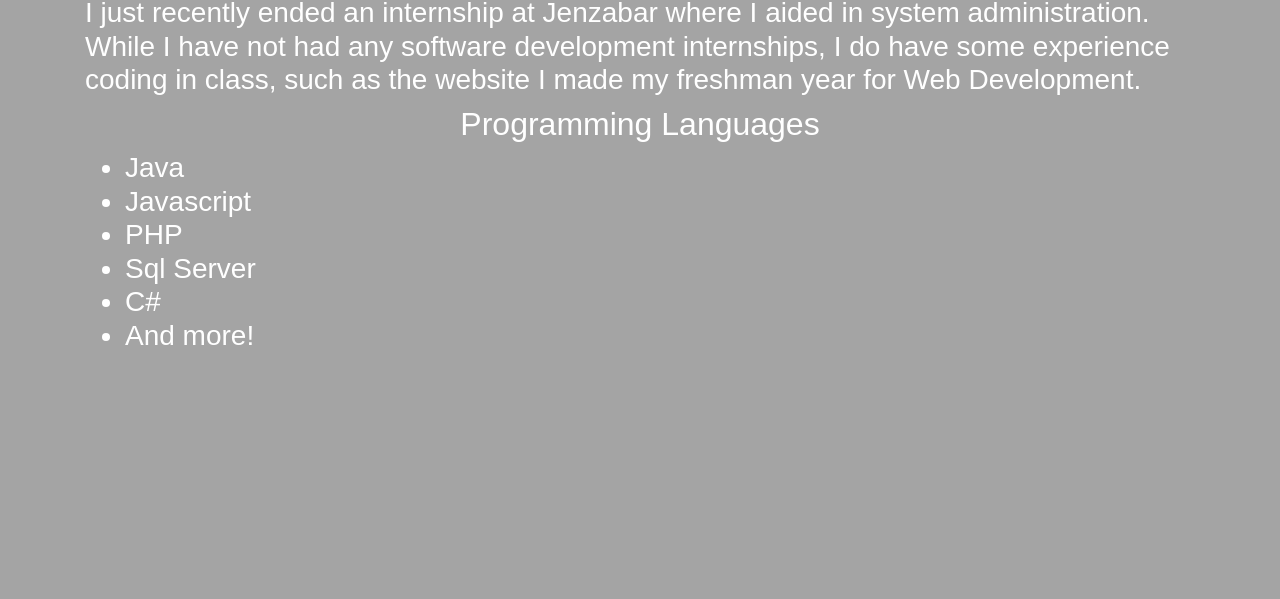
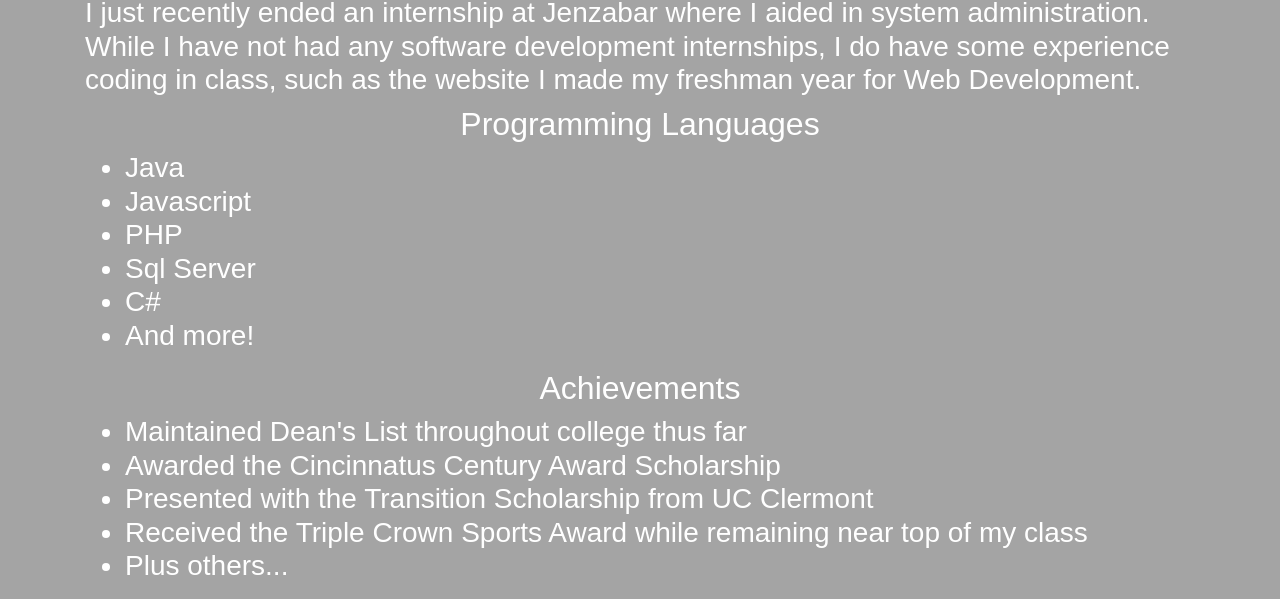
Before and after one commit to kirkai/1-online-portfolio-kirkai, a website: page index.html in a window 1280 px wide. Shown: the part 603-1202 px from the top of the page. Before the commit the page ends 972 px from the top, so only its background shows below. Drawn offline with nearby package versions, Linux system fonts and the light colour scheme.

Commit message:
added Achievements section

```diff
--- a/index.html
+++ b/index.html
@@ -38,6 +38,16 @@
         <li>And more!</li>
       </ul>
     </h3>
+    <h2 class="section" id="achievements">Achievements</h2>
+    <h3>
+      <ul>
+        <li>Maintained Dean's List throughout college thus far</li>
+        <li>Awarded the Cincinnatus Century Award Scholarship</li>
+        <li>Presented with the Transition Scholarship from UC Clermont</li>
+        <li>Received the Triple Crown Sports Award while remaining near top of my class</li>
+        <li>Plus others...</li>
+      </ul>
+    </h3>
   </div>
   </div>
 
```
